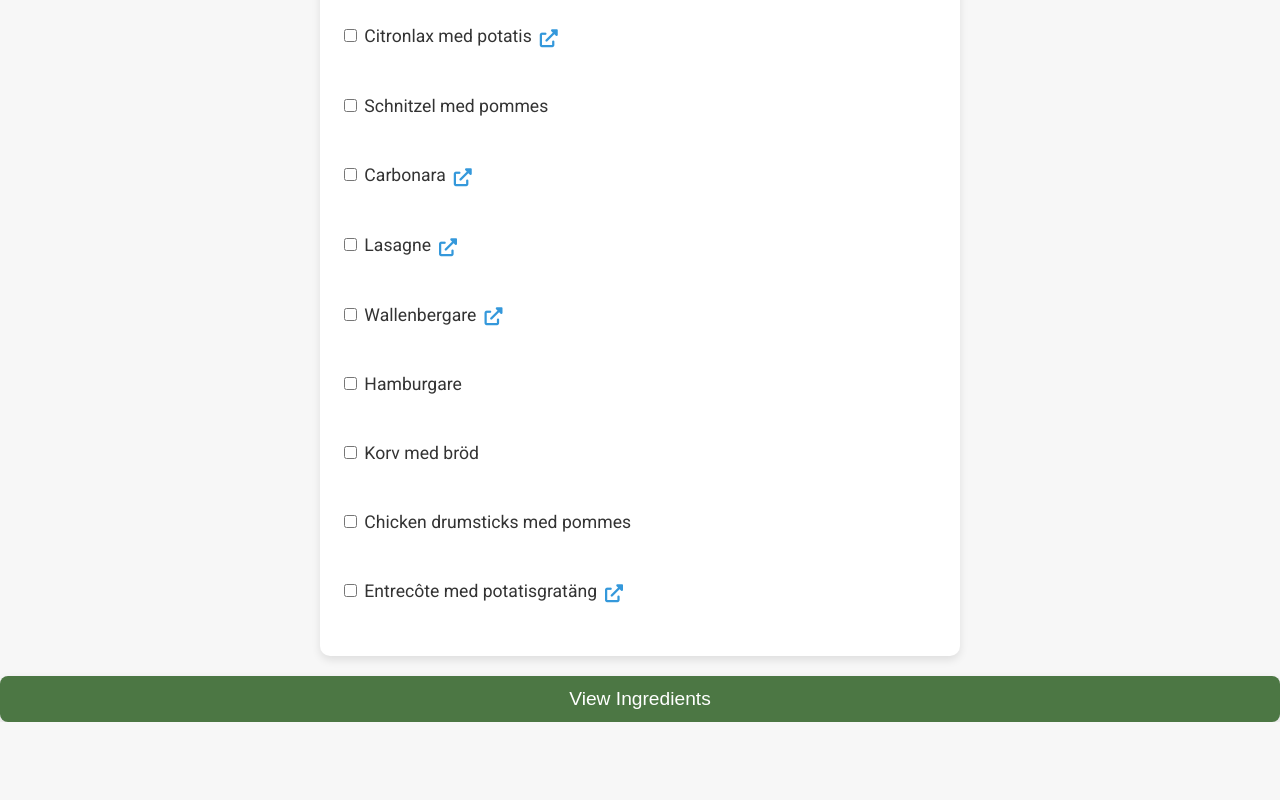
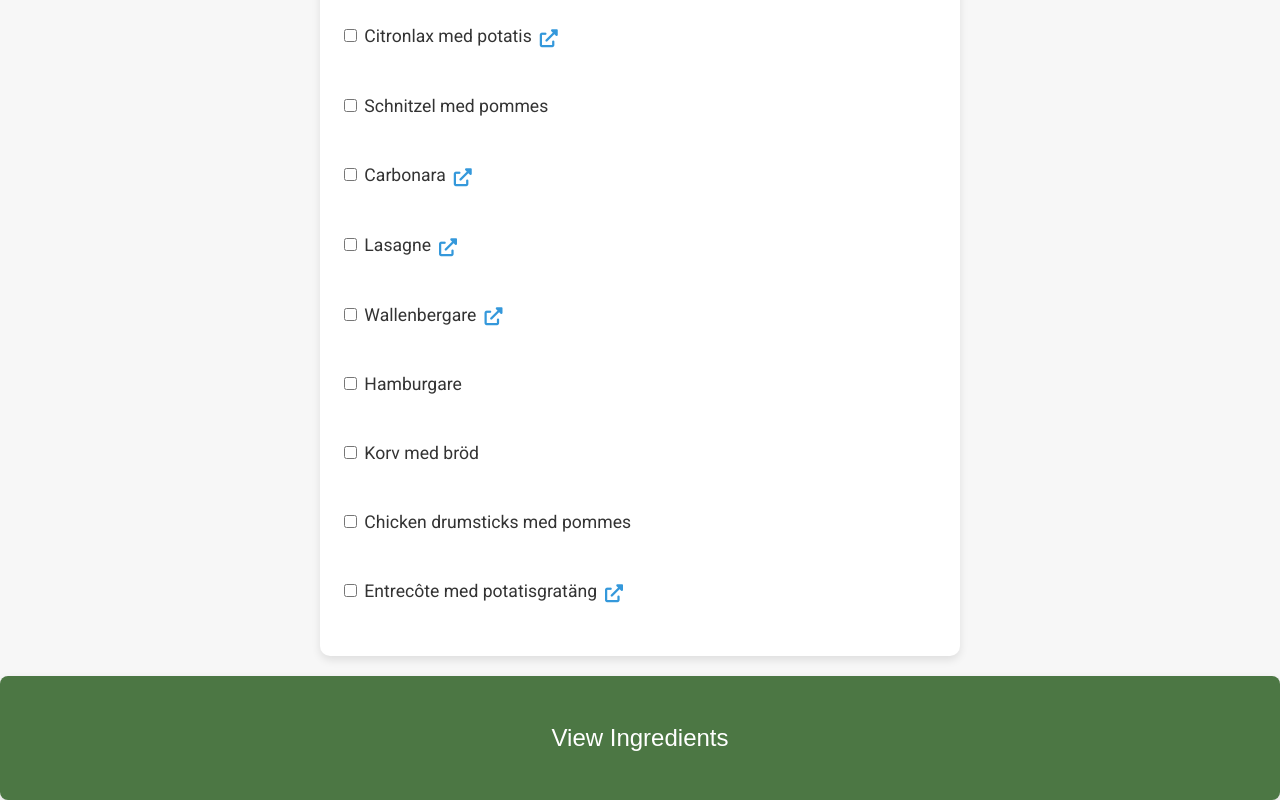
Before and after one commit to jennymakki/GroceryHelper, a plain HTML site: page index.html in a window 1280 px wide. Shown: the part 1419-2219 px from the top of the page. Before the commit the page ends 2141 px from the top, so only its background shows below. Drawn offline with Linux system fonts and the light colour scheme.

Commit message:
Making a button a bit bigger

```diff
--- a/styles.css
+++ b/styles.css
@@ -50,8 +50,8 @@ label:hover {
 #viewIngredientsButton {
     display: block;
     width: 100%;
-    padding: 12px;
-    font-size: 1.2rem;
+    padding: 3rem;
+    font-size: 1.5rem;
     background: #4c7744;
     color: white;
     border: none;
```
